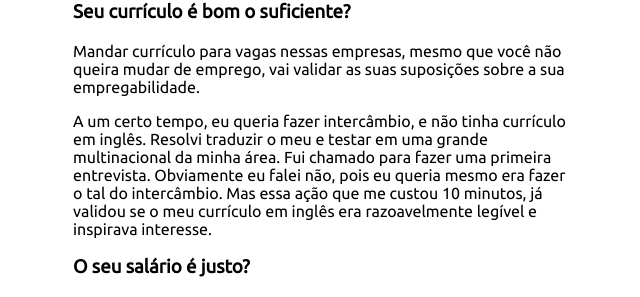
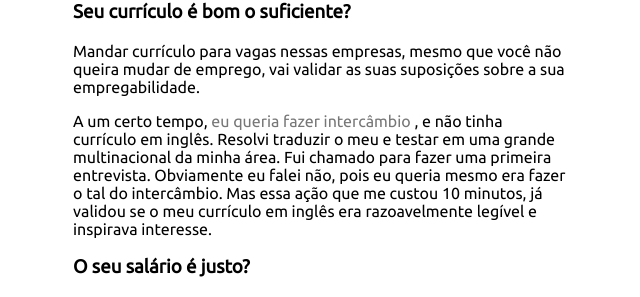
Before and after one commit to deniscostadsc/deniscostadsc.github.io, a Jekyll site: the page built from _posts/2015-06-27-nunca-pare-de-mandar-curriculo.md, in a window 1280 px wide. Shown: the part 1041-1338 px from the top of the page, without its empty margins (319-959 px from the left). Built offline with Jekyll 4.4.1, drawn with Linux system fonts in a browser that asks for light colours; Markdown is read by kramdown in place of the engine named in the settings; comment, search, counter and statistics services are not loaded; part of the change alters nothing that is shown.

```diff
--- a/_posts/2015-06-27-nunca-pare-de-mandar-curriculo.md
+++ b/_posts/2015-06-27-nunca-pare-de-mandar-curriculo.md
@@ -53,12 +53,12 @@ a sofrer da "Síndrome de Embraer".
 Mandar currículo para vagas nessas empresas, mesmo que você não queira
 mudar de emprego, vai validar as suas suposições sobre a sua empregabilidade.
 
-A um certo tempo, eu queria fazer intercâmbio, e não tinha currículo em inglês.
-Resolvi traduzir o meu e testar em uma grande multinacional da minha área. Fui
-chamado para fazer uma primeira entrevista. Obviamente eu falei não, pois eu
-queria mesmo era fazer o tal do intercâmbio. Mas essa ação que me custou 10
-minutos, já validou se o meu currículo em inglês era razoavelmente legível e
-inspirava interesse.
+A um certo tempo, [eu queria fazer intercâmbio](/offtopic/2014/05/24/como-vim-parar-na-alemanha.html "Post sobre como fui parar na alemanha")
+, e não tinha currículo em inglês. Resolvi traduzir o meu e testar em uma
+grande multinacional da minha área. Fui chamado para fazer uma primeira
+entrevista. Obviamente eu falei não, pois eu queria mesmo era fazer o tal do
+intercâmbio. Mas essa ação que me custou 10 minutos, já validou se o meu
+currículo em inglês era razoavelmente legível e inspirava interesse.
 
 ### O seu salário é justo?
 
```
